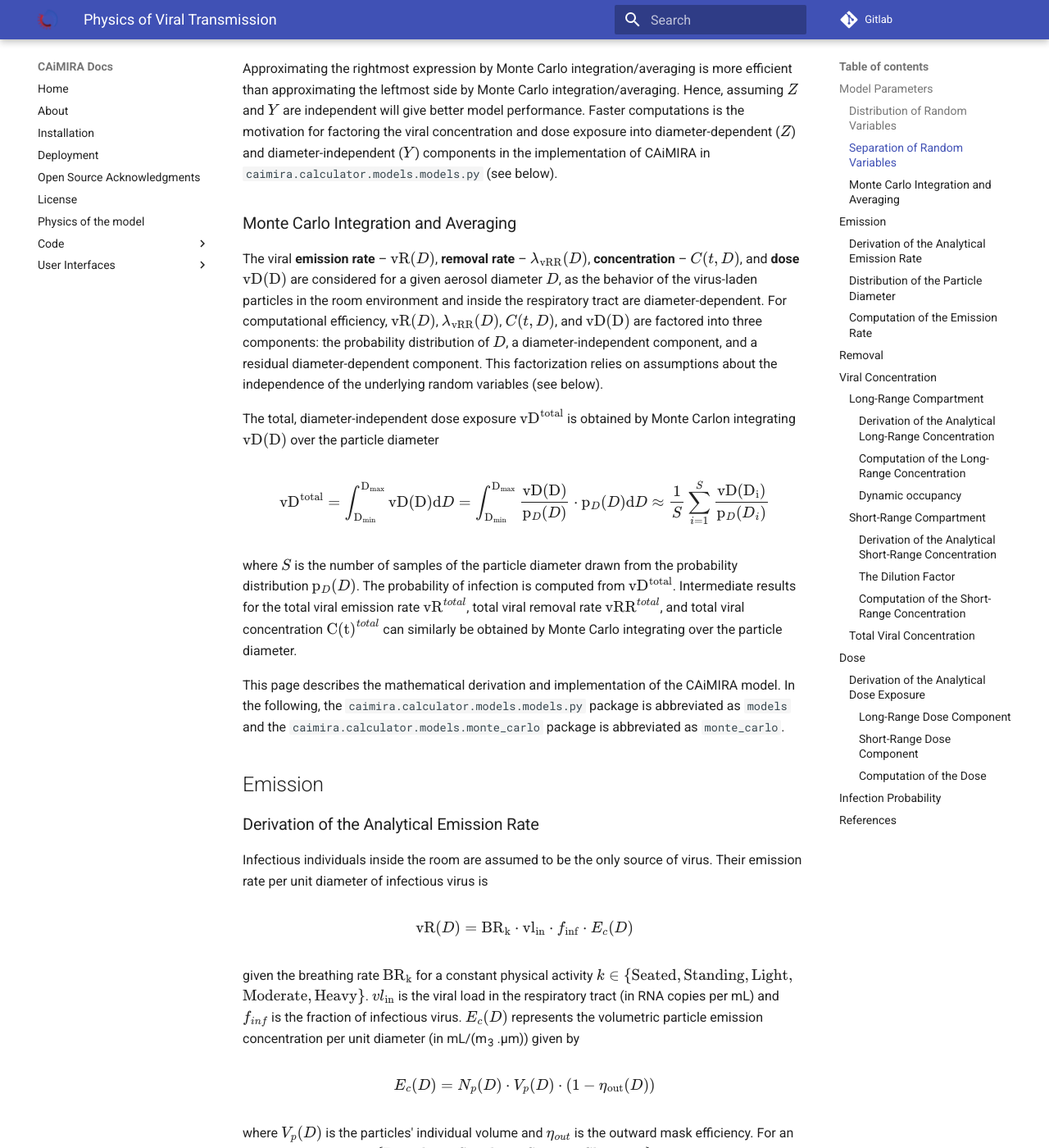
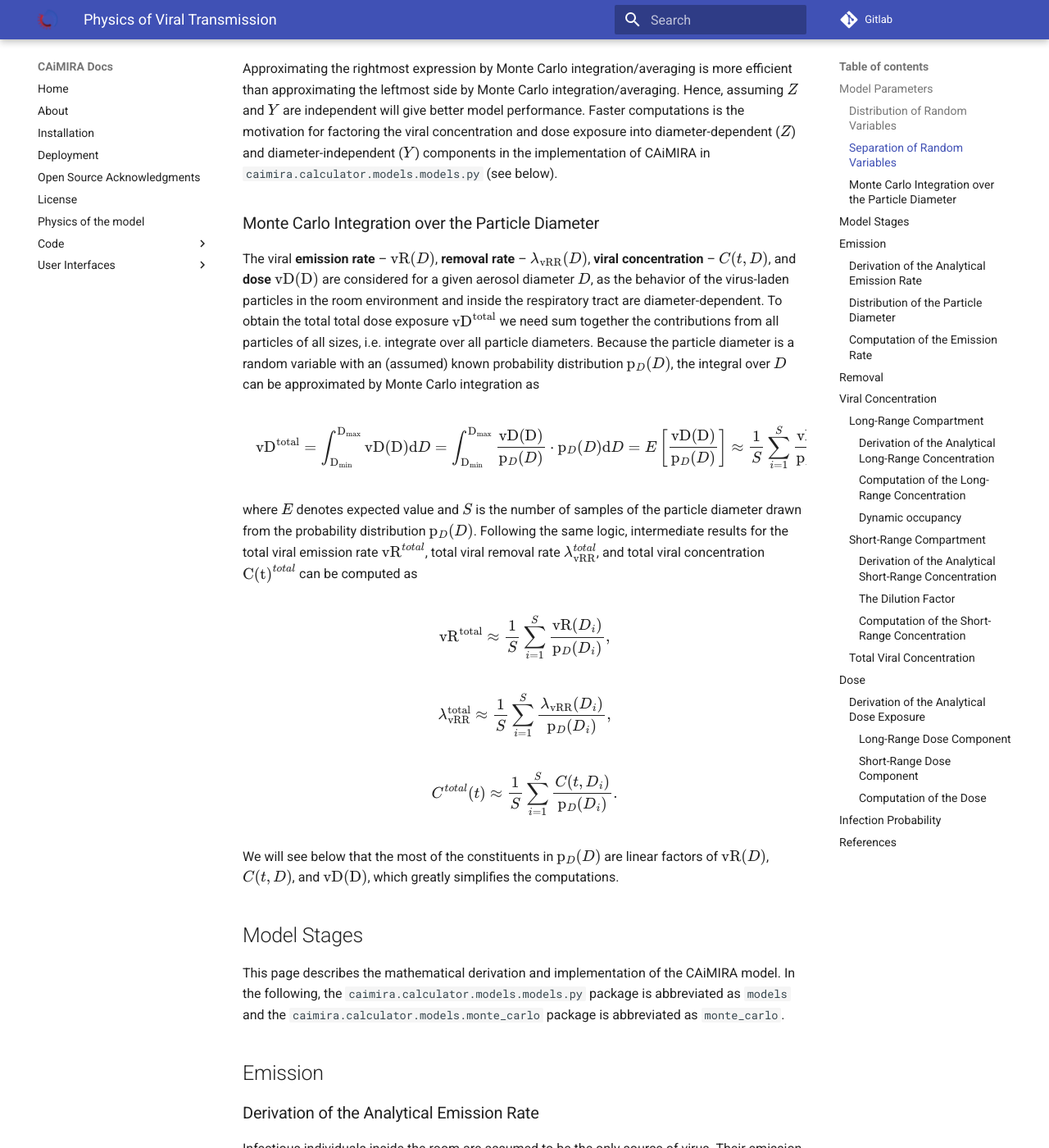
Before and after one commit to CERN/CAiMIRA, an MkDocs documentation site: the page built from caimira/docs/mkdocs/docs/code/viral_transmission.md, in a window 1280 px wide and 1400 px high, scrolled down 2536 px. Shown: the whole window at 82% size. Built offline with MkDocs 1.6.1 and Material for MkDocs 9.7.7, drawn with Linux system fonts in a browser that asks for light colours; some of the changed text lies outside the part shown.

Commit message:
MC integration

```diff
--- a/caimira/docs/mkdocs/docs/code/viral_transmission.md
+++ b/caimira/docs/mkdocs/docs/code/viral_transmission.md
@@ -47,7 +47,7 @@ E[Z \cdot Y] = E[Z] \cdot E[Y] + \operatorname{Cov}[Z, Y]
 $$
 
 for two random variables $Z$ and $Y$ ($E$ denotes the expected value and $\operatorname{Cov}$ covariance).
-Let $Z$ be a factor containing all variables depending on the particle diameter $D$ as well as the interpersonal distance $x$, and let $Y$ be a factor containing all the remaining random variables. Since we assume $Z$ and $Y$ are independent, the covariance between $Z$ and $Y$ is $0$. Consequently, the relation above reduces to $E[Z \cdot Y] = E[Z] \cdot E[Y]$, or equivalently
+Let $Z$ be a factor containing all variables depending on the particle diameter $D$ as well as the interpersonal distance $x$, and let $Y$ be a factor containing all the remaining random variables. Since we assume $Z$ and $Y$ are independent, the covariance between $Z$ and $Y$ is $0$. Consequently, equation (1) reduces to $E[Z \cdot Y] = E[Z] \cdot E[Y]$, or equivalently
 
 $$
 \begin{equation*}
@@ -58,23 +58,46 @@ $$
 Approximating the rightmost expression by Monte Carlo integration/averaging is more efficient than approximating the leftmost side by Monte Carlo integration/averaging. Hence, assuming $Z$ and $Y$ are independent will give better model performance. Faster computations is the motivation for factoring the viral concentration and dose exposure into diameter-dependent ($Z$) and diameter-independent ($Y$) components in the implementation of CAiMIRA in `caimira.calculator.models.models.py` (see below).
 
 
-### Monte Carlo Integration and Averaging
+### Monte Carlo Integration over the Particle Diameter
 
-The viral **emission rate** – $\mathrm{vR}(D)$, **removal rate** – $\lambda_\mathrm{vRR}(D)$, **concentration** – $C(t, D)$, and **dose** $\mathrm{vD(D)}$ are considered for a given aerosol diameter $D$, as the behavior of the virus-laden particles in the room environment and inside the respiratory tract are diameter-dependent. For computational efficiency, $\mathrm{vR}(D)$, $\lambda_\mathrm{vRR}(D)$, $C(t, D)$, and $\mathrm{vD(D)}$ are factored into three components: the probability distribution of $D$, a diameter-independent component, and a residual diameter-dependent component. This factorization relies on assumptions about the independence of the underlying random variables (see below).
-
-The total, diameter-independent dose exposure $\mathrm{vD^{total}}$ is obtained by Monte Carlon integrating $\mathrm{vD(D)}$ over the particle diameter
+The viral **emission rate** – $\mathrm{vR}(D)$, **removal rate** – $\lambda_\mathrm{vRR}(D)$, **viral concentration** – $C(t, D)$, and **dose** $\mathrm{vD(D)}$ are considered for a given aerosol diameter $D$, as the behavior of the virus-laden particles in the room environment and inside the respiratory tract are diameter-dependent. To obtain the total total dose exposure $\mathrm{vD^{total}}$ we need sum together the contributions from all particles of all sizes, i.e. integrate over all particle diameters. Because the particle diameter is a random variable with an (assumed) known probability distribution $\mathrm{p}_D(D)$, the integral over $D$ can be approximated by Monte Carlo integration as
 
 $$
 \begin{equation*}
 \mathrm{vD^{total}}
 = \int_{\mathrm{D_{min}}}^{\mathrm{D_{max}}} \mathrm{vD(D)} \mathrm{d}D
 = \int_{\mathrm{D_{min}}}^{\mathrm{D_{max}}} \frac{\mathrm{vD(D)}}{\mathrm{p}_D(D)} \cdot \mathrm{p}_D(D) \mathrm{d}D
+= E\left[\frac{\mathrm{vD(D)}}{\mathrm{p}_D(D)}\right]
 \approx \frac{1}{S}\sum_{i=1}^S \frac{\mathrm{vD(D_i)}}{\mathrm{p}_D(D_i)}
 \end{equation*}
 $$
 
-where $S$ is the number of samples of the particle diameter drawn from the probability distribution $\mathrm{p}_D(D)$. The probability of infection is computed from $\mathrm{vD^{total}}$.
-Intermediate results for the total viral emission rate $\mathrm{vR}^{total}$, total viral removal rate $\mathrm{vRR}^{total}$, and total viral concentration $\mathrm{C(t)}^{total}$ can similarly be obtained by Monte Carlo integrating over the particle diameter.
+where $E$ denotes expected value and $S$ is the number of samples of the particle diameter drawn from the probability distribution $\mathrm{p}_D(D)$. Following the same logic, intermediate results for the total viral emission rate $\mathrm{vR}^{total}$, total viral removal rate $\lambda_\mathrm{vRR}^{total}$, and total viral concentration $\mathrm{C(t)}^{total}$ can be computed as
+
+$$
+\begin{equation*}
+\mathrm{vR^{total}}
+\approx \frac{1}{S}\sum_{i=1}^S \frac{\mathrm{vR}(D_i)}{\mathrm{p}_D(D_i)}
+\end{equation*},
+$$
+
+$$
+\begin{equation*}
+\mathrm{\lambda_\mathrm{vRR}^\mathrm{total}}
+\approx \frac{1}{S}\sum_{i=1}^S \frac{\lambda_\mathrm{vRR}(D_i)}{\mathrm{p}_D(D_i)}
+\end{equation*},
+$$
+
+$$
+\begin{equation*}
+C^{total}(t)
+\approx \frac{1}{S}\sum_{i=1}^S \frac{C(t, D_i)}{\mathrm{p}_D(D_i)}
+\end{equation*}.
+$$
+
+We will see below that the most of the constituents in $\mathrm{p}_D(D)$ are linear factors of $\mathrm{vR}(D)$, $C(t, D)$, and $\mathrm{vD(D)}$, which greatly simplifies the computations.
+
+## Model Stages
 
 This page describes the mathematical derivation and implementation of the CAiMIRA model. In the following, the `caimira.calculator.models.models.py` package is abbreviated as `models` and the `caimira.calculator.models.monte_carlo` package is abbreviated as `monte_carlo`.
 
```
